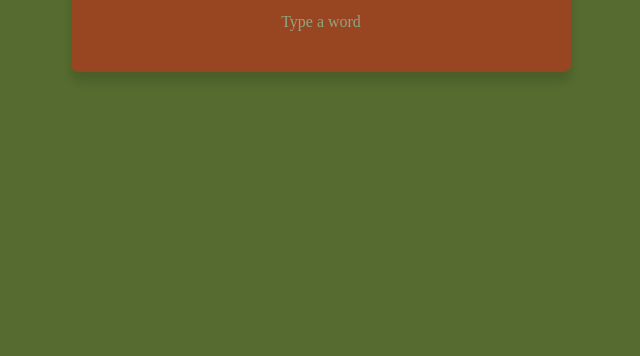
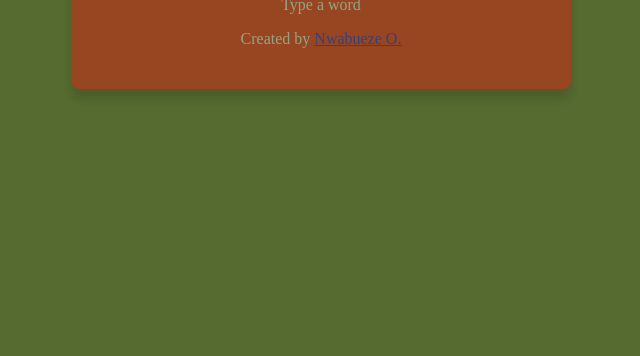
Before and after one commit to NwabuezeM/Dictionary, a plain HTML site: page index.html in a window 1280 px wide. Shown: the part 444-800 px from the top of the page, without its empty margins (319-959 px from the left). Drawn offline with Linux system fonts and the light colour scheme.

Commit message:
Update index.html

```diff
--- a/index.html
+++ b/index.html
@@ -20,6 +20,9 @@
         <p>Meaning: <span id="meaning">___</span></p>
         <audio src="" controls id="audio"></audio>
     </div>
+    <footer>
+      <p>Created by <a href="https://wizztech.netlify.app/">Nwabueze O.</a></p>
+    </footer>
   </div>
   <script src="script.js"></script>
 </body>
```
